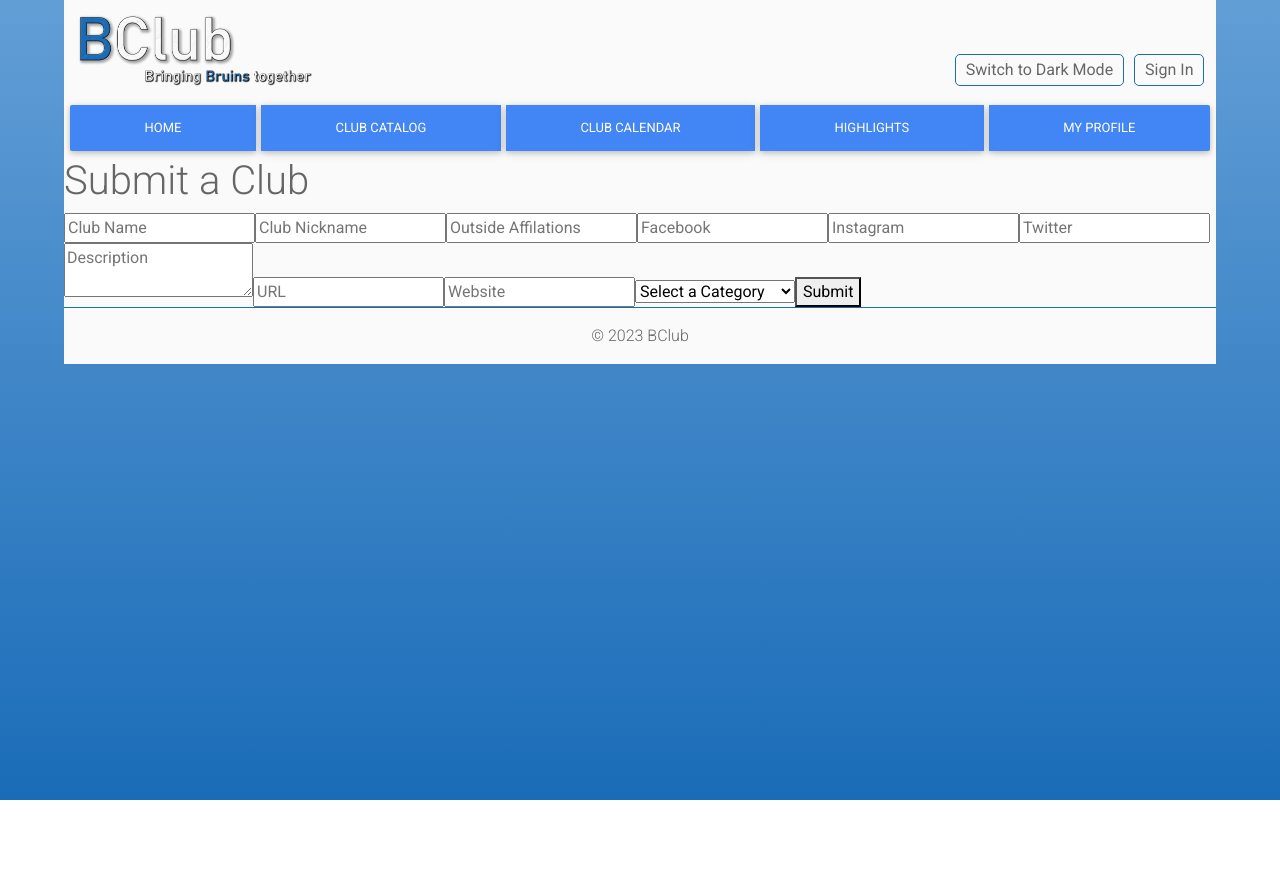
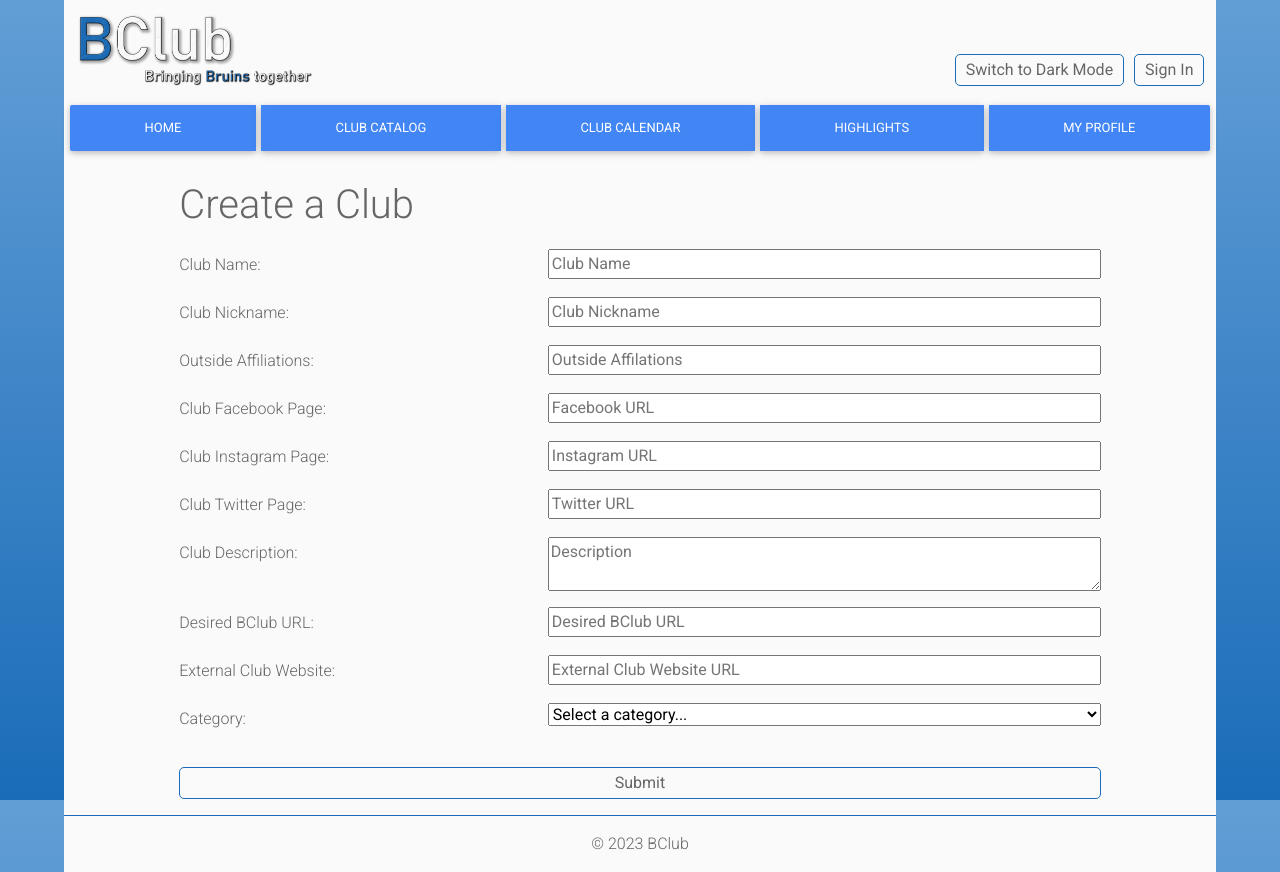
Before and after one commit to tylerdtran/BClub, a React (Create React App) app in the folder frontend/: page /clubsform in a window 1280 px wide. Before the commit the page ends 800 px from the top, so only its background shows below. Built offline with nearby package versions, Linux system fonts and the light colour scheme; no server answers.

Commit message:
Cleaned up clubs form
Cleaned up clubs form cosmetically, minor fix to signup page

```diff
--- /dev/null
+++ b/frontend/src/Clubs.css
@@ -0,0 +1,35 @@
+.clubForm{
+    display: flex;
+    flex-direction: column;
+    padding-top: 1.5em;
+    width: 80%;
+    margin: auto;
+}
+
+.clubForm h1{
+    margin-bottom: 0.5em;
+}
+
+.clubForm button{
+    margin: 1em 0em;
+    background: var(--dynamic-bg);
+	color: var(--dynamic-text-color);
+	border: 1px solid var(--dynamic-bruin-blue);
+	border-radius: 5px;
+    height: 2em;
+}
+
+.clubFormItem{
+    margin-bottom: 1em;
+}
+
+.clubFormInput{
+    float: right;
+    width: 60%;
+}
+
+.clubFormLabel{
+    float: left;
+    position: relative;
+    top: 4px;
+}
--- a/frontend/src/ClubsForm.js
+++ b/frontend/src/ClubsForm.js
@@ -1,6 +1,7 @@
 import React, { useState } from "react";
 import { db } from "./Firebase";
 import { ref, set, push } from "firebase/database";
+import './Clubs.css'
 
 export default function ClubsForm() {
     const [club_type, setClub_Type] = useState("");
@@ -50,19 +51,58 @@ export default function ClubsForm() {
     }
     return (
         <div>
-        <form onSubmit={clubForm}>
-            <h1>Submit a Club</h1>
-            <input type="text" required placeholder="Club Name" value={name} onChange={(e) => setName(e.target.value)}></input>
-            <input type="text" placeholder="Club Nickname" value={nickname} onChange={(e) => setNickname(e.target.value)}></input>
-            <input type="text" placeholder="Outside Affilations" value={outside_affil} onChange={(e) => setOutside_Affil(e.target.value)}></input>
-            <input type="text" placeholder="Facebook" value={facebook} onChange={(e) => setFacebook(e.target.value)}></input>
-            <input type="text" required placeholder="Instagram" value={instagram} onChange={(e) => setInstagram(e.target.value)}></input>
-            <input type="text" placeholder="Twitter" value={twitter} onChange={(e) => setTwitter(e.target.value)}></input>
-            <textarea required placeholder="Description" value={description} onChange={(e) => setDescription(e.target.value)}></textarea>
-            <input type="text" required placeholder="URL" value={url} onChange={(e) => setURL(e.target.value)}></input>
-            <input type="text" placeholder="Website" value={website} onChange={(e) => setWebsite(e.target.value)}></input>
-            <select required value={club_type} onChange={(e) => setClub_Type(e.target.value)}>
-                <option value="" disabled selected>Select a Category</option>
+        <form className="clubForm" onSubmit={clubForm}>
+            <h1>Create a Club</h1>
+
+            <div className="clubFormItem">
+              <label className="clubFormLabel" for="clubName">Club Name: </label>
+              <input className="clubFormInput" id="clubName" type="text" required placeholder="Club Name" value={name} onChange={(e) => setName(e.target.value)}></input>
+            </div>
+
+            <div className="clubFormItem">
+              <label className="clubFormLabel" for="clubNickname">Club Nickname: </label>
+              <input className="clubFormInput" id="clubNickname" type="text" placeholder="Club Nickname" value={nickname} onChange={(e) => setNickname(e.target.value)}></input>
+            </div>
+
+            <div className="clubFormItem">
+              <label className="clubFormLabel" for="clubAffiliations">Outside Affiliations: </label>
+              <input className="clubFormInput" id="clubAffiliations" type="text" placeholder="Outside Affilations" value={outside_affil} onChange={(e) => setOutside_Affil(e.target.value)}></input>
+            </div>
+
+            <div className="clubFormItem">
+              <label className="clubFormLabel" for="clubFacebook">Club Facebook Page: </label>
+              <input className="clubFormInput" id="clubFacebook" type="text" placeholder="Facebook URL" value={facebook} onChange={(e) => setFacebook(e.target.value)}></input>
+            </div>
+
+            <div className="clubFormItem">
+              <label className="clubFormLabel" for="clubInstagram">Club Instagram Page: </label>
+              <input className="clubFormInput" id="clubInstagram" type="text" required placeholder="Instagram URL" value={instagram} onChange={(e) => setInstagram(e.target.value)}></input>
+            </div>
+
+            <div className="clubFormItem">
+              <label className="clubFormLabel" for="clubTwitter">Club Twitter Page: </label>
+              <input className="clubFormInput" id="clubTwitter" type="text" placeholder="Twitter URL" value={twitter} onChange={(e) => setTwitter(e.target.value)}></input>
+            </div>
+
+            <div className="clubFormItem">
+              <label className="clubFormLabel" for="clubDescription">Club Description: </label>
+              <textarea className="clubFormInput" id="clubDescription" required placeholder="Description" value={description} onChange={(e) => setDescription(e.target.value)}></textarea>
+            </div>
+
+            <div className="clubFormItem">
+              <label className="clubFormLabel" for="clubURL">Desired BClub URL: </label>
+              <input className="clubFormInput" id="clubURL" type="text" required placeholder="Desired BClub URL" value={url} onChange={(e) => setURL(e.target.value)}></input>
+            </div>
+
+            <div className="clubFormItem">
+              <label className="clubFormLabel" for="clubSite">External Club Website: </label>
+              <input className="clubFormInput" id="clubSite" type="text" placeholder="External Club Website URL" value={website} onChange={(e) => setWebsite(e.target.value)}></input>
+            </div>
+
+            <div className="clubFormItem">
+              <label className="clubFormLabel" for="categorySelect">Category: </label>
+              <select className="clubFormInput" id="categorySelect" required value={club_type} onChange={(e) => setClub_Type(e.target.value)}>
+                <option value="" disabled selected>Select a category...</option>
                 <option value="academic">Academic</option>
                 <option value="arts">Arts</option>
                 <option value="career">Career</option>
@@ -71,7 +111,8 @@ export default function ClubsForm() {
                 <option value="techological">Technological</option>
                 <option value="recreational">Recreational</option>
                 <option value="other">Other</option>
-            </select>
+              </select>
+            </div>
             <button type="submit">Submit</button>
         </form>
         </div>
--- a/frontend/src/LoginComponents/SignUpPage.js
+++ b/frontend/src/LoginComponents/SignUpPage.js
@@ -62,7 +62,7 @@ export default function SignUpPage()
   return(
     <div className="Login-Container">
       <form validated={validated} onSubmit={signUp}>
-        <h1>Welcome home, Bruin!</h1>
+        <h1 className="welcomeMessage">Welcome home, Bruin!</h1>
         <input className="loginInput" type="first-name" placeholder="Full Name" value={displayName} onChange={(e) => setDisplayName(e.target.value)}></input>
         <br/>
         <input className="loginInput" type="email" placeholder="E-mail" value={email} onChange={(e) => setEmail(e.target.value)}></input>
```
